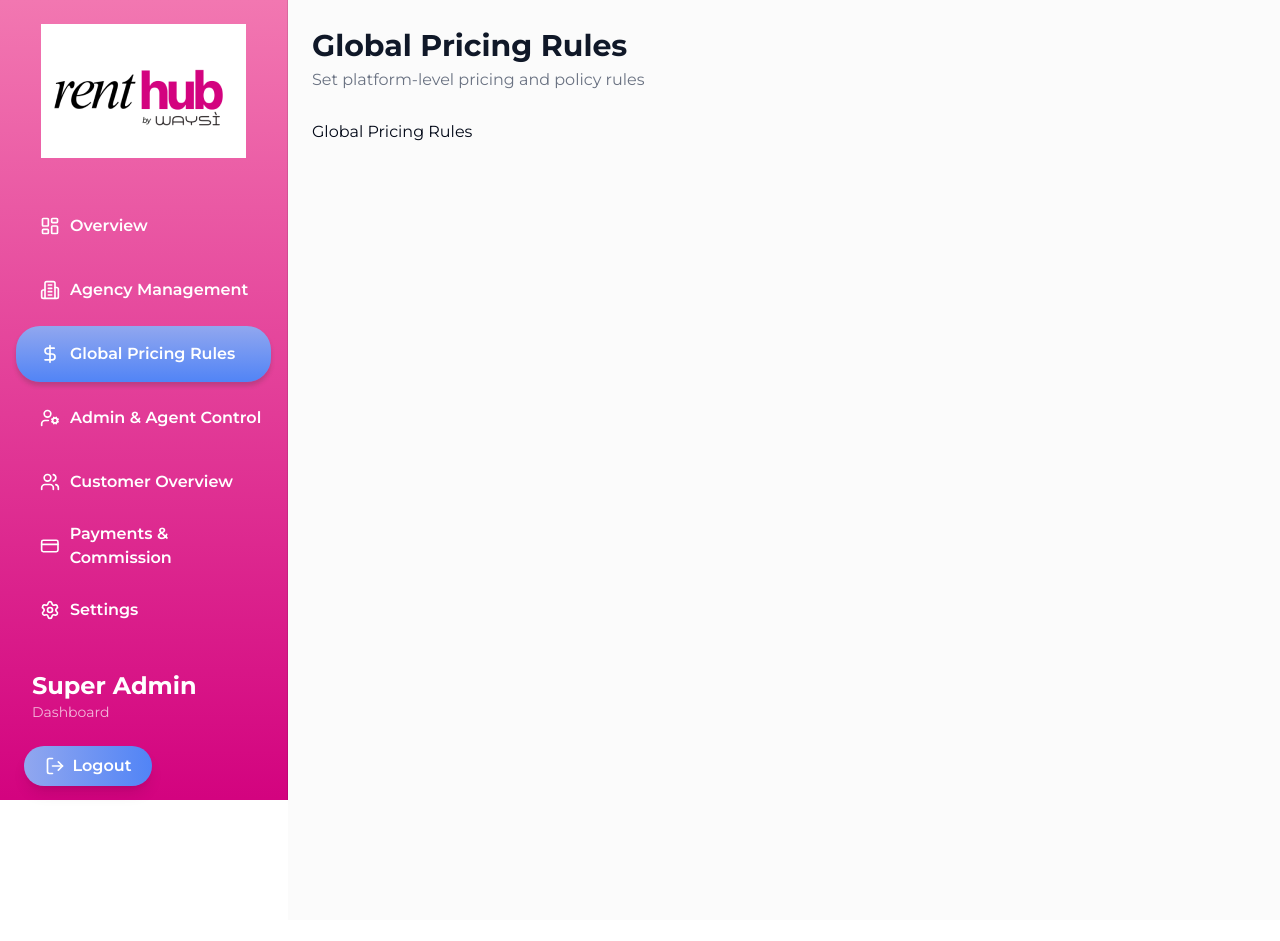
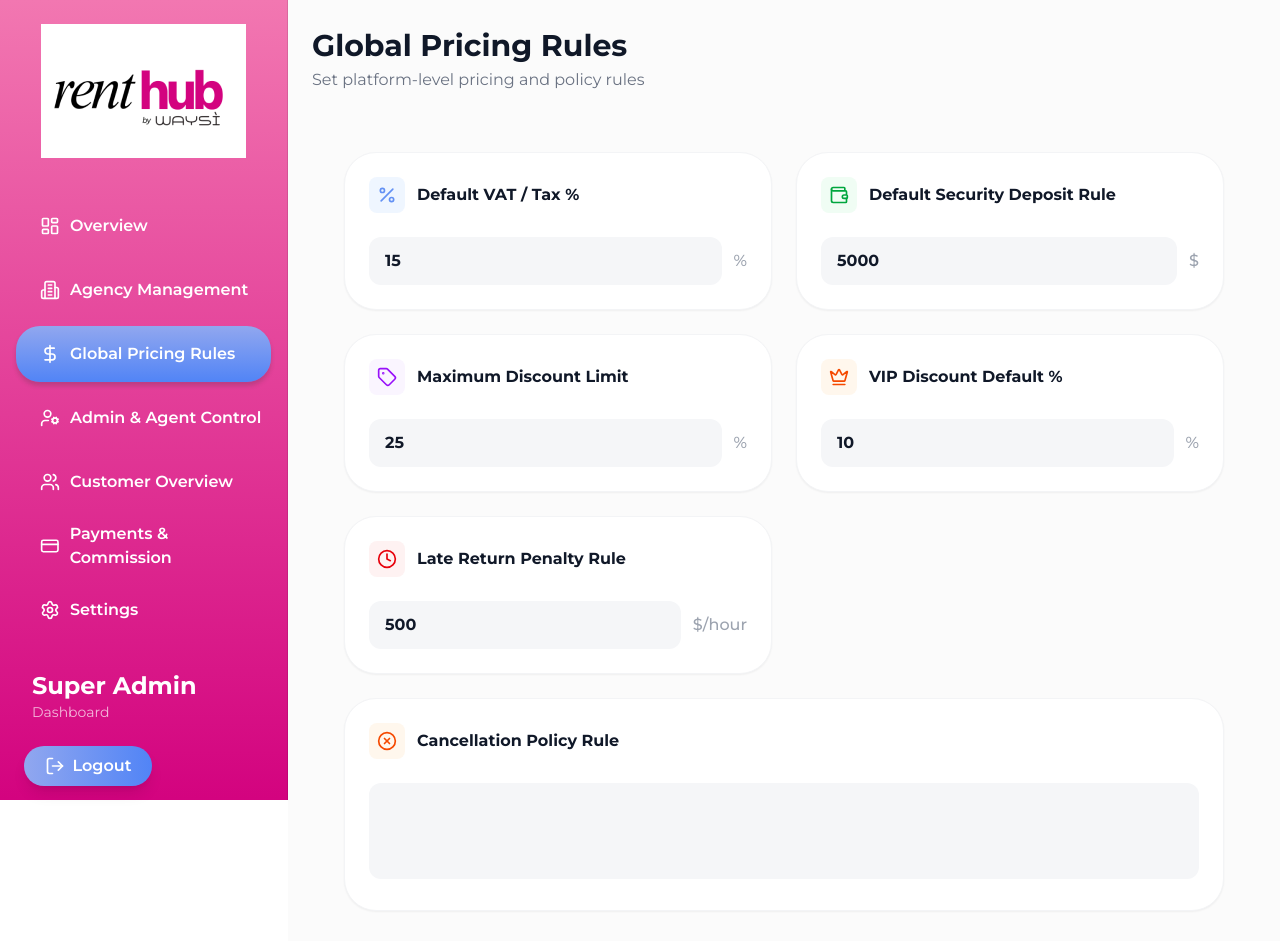
Before and after one commit to Arafat-Bhuiyan/francesco-admin, a React (Vite) app: page /admin/global-pricing-rules in a window 1280 px wide. Shown: the top 941 px of the page. Before the commit the page ends 920 px from the top, so only its background shows below. Built offline with nearby package versions, Linux system fonts and the light colour scheme.

Commit message:
GlobalPricing full done

```diff
--- /dev/null
+++ b/src/Admin/GlobalPricing/GlobalPricing.jsx
@@ -0,0 +1,184 @@
+import React, { useState } from "react";
+import {
+  Percent,
+  Wallet,
+  Tag,
+  Crown,
+  Clock,
+  XCircle,
+  Info,
+} from "lucide-react";
+
+const PricingCard = ({ icon: Icon, title, iconBg, iconColor, children }) => (
+  <div className="bg-white p-6 rounded-[2rem] border border-gray-100 shadow-sm transition-all hover:shadow-md">
+    <div className="flex items-center gap-3 mb-6">
+      <div
+        className="p-2 rounded-lg"
+        style={{ backgroundColor: iconBg, color: iconColor }}
+      >
+        <Icon className="w-5 h-5" />
+      </div>
+      <h3 className="text-[#101828] text-base font-bold">{title}</h3>
+    </div>
+    {children}
+  </div>
+);
+
+const GlobalPricing = () => {
+  const [pricing, setPricing] = useState({
+    vat: "15",
+    securityDeposit: "5000",
+    maxDiscount: "25",
+    vipDiscount: "10",
+    latePenalty: "500",
+    cancellationPolicy: "",
+  });
+
+  const handleChange = (field, value) => {
+    setPricing((prev) => ({ ...prev, [field]: value }));
+  };
+
+  return (
+    <div className="p-8 bg-[#FBFBFB] min-h-screen">
+      {/* 2-Column Grid for cards */}
+      <div className="grid grid-cols-1 lg:grid-cols-2 gap-6 mb-6">
+        {/* Default VAT */}
+        <PricingCard
+          icon={Percent}
+          title="Default VAT / Tax %"
+          iconBg="#EFF6FF"
+          iconColor="#6391F4"
+        >
+          <div className="flex items-center gap-3">
+            <input
+              type="text"
+              value={pricing.vat}
+              onChange={(e) => handleChange("vat", e.target.value)}
+              className="w-full bg-[#F5F6F8] border-none rounded-xl px-4 py-3 text-[#101828] font-bold outline-none"
+            />
+            <span className="text-[#9CA3AF] font-medium">%</span>
+          </div>
+        </PricingCard>
+
+        {/* Default Security Deposit */}
+        <PricingCard
+          icon={Wallet}
+          title="Default Security Deposit Rule"
+          iconBg="#F0FDF4"
+          iconColor="#00A63E"
+        >
+          <div className="flex items-center gap-3">
+            <input
+              type="text"
+              value={pricing.securityDeposit}
+              onChange={(e) => handleChange("securityDeposit", e.target.value)}
+              className="w-full bg-[#F5F6F8] border-none rounded-xl px-4 py-3 text-[#101828] font-bold outline-none"
+            />
+            <span className="text-[#9CA3AF] font-medium">$</span>
+          </div>
+        </PricingCard>
+
+        {/* Maximum Discount Limit */}
+        <PricingCard
+          icon={Tag}
+          title="Maximum Discount Limit"
+          iconBg="#FAF5FF"
+          iconColor="#9810FA"
+        >
+          <div className="flex items-center gap-3">
+            <input
+              type="text"
+              value={pricing.maxDiscount}
+              onChange={(e) => handleChange("maxDiscount", e.target.value)}
+              className="w-full bg-[#F5F6F8] border-none rounded-xl px-4 py-3 text-[#101828] font-bold outline-none"
+            />
+            <span className="text-[#9CA3AF] font-medium">%</span>
+          </div>
+        </PricingCard>
+
+        {/* VIP Discount Default % */}
+        <PricingCard
+          icon={Crown}
+          title="VIP Discount Default %"
+          iconBg="#FFF7ED"
+          iconColor="#F54900"
+        >
+          <div className="flex items-center gap-3">
+            <input
+              type="text"
+              value={pricing.vipDiscount}
+              onChange={(e) => handleChange("vipDiscount", e.target.value)}
+              className="w-full bg-[#F5F6F8] border-none rounded-xl px-4 py-3 text-[#101828] font-bold outline-none"
+            />
+            <span className="text-[#9CA3AF] font-medium">%</span>
+          </div>
+        </PricingCard>
+
+        {/* Late Return Penalty Rule */}
+        <PricingCard
+          icon={Clock}
+          title="Late Return Penalty Rule"
+          iconBg="#FEF2F2"
+          iconColor="#E7000B"
+        >
+          <div className="flex items-center gap-3">
+            <input
+              type="text"
+              value={pricing.latePenalty}
+              onChange={(e) => handleChange("latePenalty", e.target.value)}
+              className="w-full bg-[#F5F6F8] border-none rounded-xl px-4 py-3 text-[#101828] font-bold outline-none"
+            />
+            <span className="text-[#9CA3AF] font-medium">$/hour</span>
+          </div>
+        </PricingCard>
+      </div>
+
+      {/* Cancellation Policy Rule (Full Width) */}
+      <div className="mb-8">
+        <PricingCard
+          icon={XCircle}
+          title="Cancellation Policy Rule"
+          iconBg="#FFF7ED"
+          iconColor="#F54900"
+        >
+          <div className="w-full">
+            <textarea
+              value={pricing.cancellationPolicy}
+              onChange={(e) =>
+                handleChange("cancellationPolicy", e.target.value)
+              }
+              rows={3}
+              className="w-full bg-[#F5F6F8] border-none rounded-xl px-4 py-3 text-[#101828] font-medium outline-none resize-none"
+            />
+          </div>
+        </PricingCard>
+      </div>
+
+      {/* Save Button */}
+      <div className="flex justify-end mb-8">
+        <button className="bg-[#2A98FF] text-white px-10 py-3 rounded-full font-bold shadow-lg hover:shadow-xl hover:scale-[1.02] transition-all">
+          Save Changes
+        </button>
+      </div>
+
+      {/* Important Note Box */}
+      <div className="bg-[#EFF6FF] border border-[#BFDBFE] p-6 rounded-[1.5rem] flex gap-4">
+        <div className="text-[#2563EB]">
+          <Info className="w-6 h-6" />
+        </div>
+        <div>
+          <h4 className="text-[#1E40AF] text-lg font-bold mb-1">
+            Important Note
+          </h4>
+          <p className="text-[#2563EB] text-base">
+            These rules will apply globally across all agencies on the platform.
+            Individual agencies can customize these settings within the limits
+            you define here.
+          </p>
+        </div>
+      </div>
+    </div>
+  );
+};
+
+export default GlobalPricing;
--- a/src/router/Routes.jsx
+++ b/src/router/Routes.jsx
@@ -4,6 +4,7 @@ import AdminLayout from "@/layouts/AdminLayout";
 import { createBrowserRouter, Navigate } from "react-router-dom";
 import TermsAndPolicies from "@/Admin/Settings/Settings";
 import Agency from "@/Admin/Agency/Agency";
+import GlobalPricing from "@/Admin/GlobalPricing/GlobalPricing";
 
 const router = createBrowserRouter([
   {
@@ -24,7 +25,7 @@ const router = createBrowserRouter([
         element: <MainDashboard />,
       },
       { path: "agency-management", element: <Agency /> },
-      { path: "global-pricing-rules", element: <>Global Pricing Rules</> },
+      { path: "global-pricing-rules", element: <GlobalPricing /> },
       { path: "admin&agent-control", element: <>Admin & Agent Control</> },
       { path: "customer-overview", element: <>Customer Overview</> },
       { path: "payments&commission", element: <>Payments & Commission</> },
```
